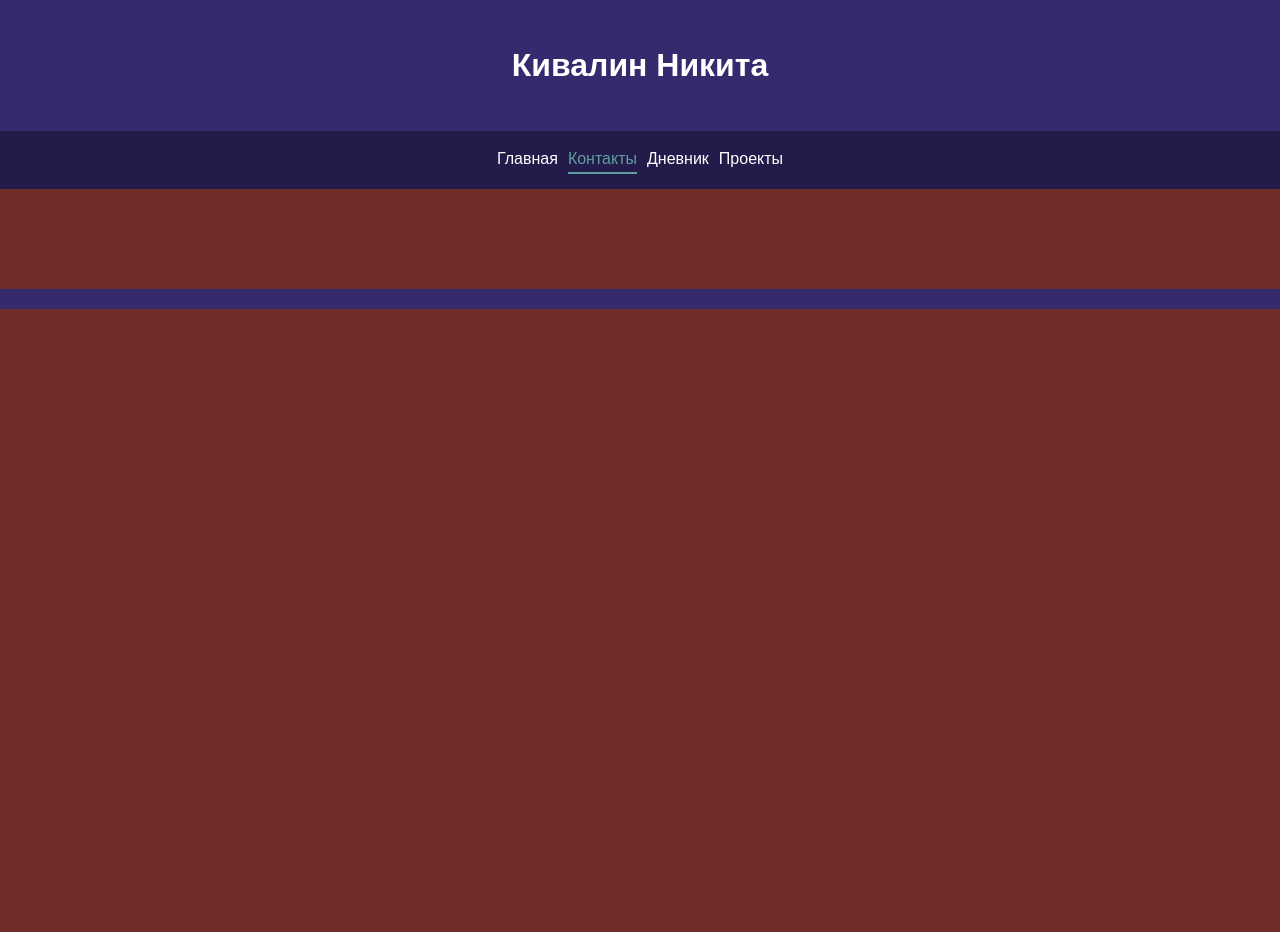
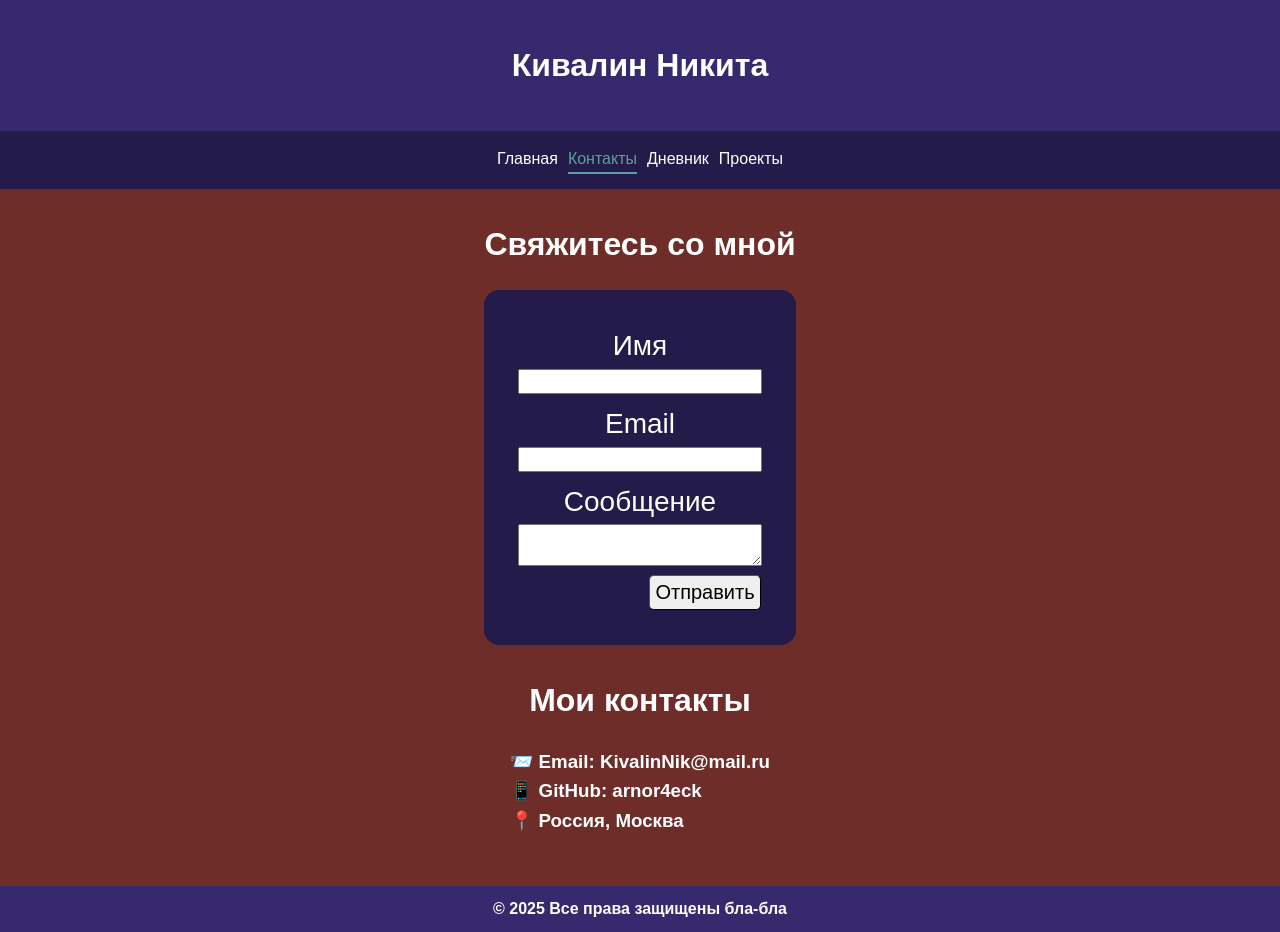
Before and after one commit to arnor4eck/fbr_kr, a plain HTML site: page pages/contacts.html in a window 1280 px wide. Before the commit the page ends 800 px from the top, so only its background shows below. Drawn offline with Linux system fonts and the light colour scheme.

Commit message:
added contacts page

```diff
--- a/pages/contacts.html
+++ b/pages/contacts.html
@@ -7,7 +7,7 @@
     <link rel="stylesheet" href="../styles/styles.css">
 </head>
 <body>
-    <div>
+    <main>
         <header>
             <h1 class="header__title">Кивалин Никита</h1>
         </header>
@@ -20,10 +20,50 @@
                 <li class="nav__el"><a class="nav__link" href="/pages/projects.html">Проекты</a></li>
             </ul>
         </nav>
+            <section class="contacts">
+                <section class="contacts__header">
+                    <h1 class="section__article">Свяжитесь со мной</h1>
+                </section>
+                <section class="contacts__content">
+                    <form id="feedbackForm" method="dialog">
+                        <div class="form__group">
+                            <label for="name">Имя</label>
+                            <input type="text" id="name" name="name" required>
+                        </div>
+                        <div class="form__group">
+                            <label for="email">Email</label>
+                            <input type="email" id="email" name="email" required>
+                        </div>
+                        <div class="form__group">
+                            <label for="message">Сообщение</label>
+                            <textarea id="message" name="message" required></textarea>
+                        </div>
+                        <div class="form__actions">
+                            <button type="button" class="btn btn--submit" onclick="submitForm()">Отправить</button>
+                        </div>
+                    </form>
+                </section>
+            </section>
 
-        <main>
-            <footer></footer>
-        </main>
-    </div>
+            <section class="my-contacts">
+                <section class="contacts__header">
+                    <h1 class="section__article">Мои контакты</h1>
+                </section>
+                <section class="my-contacts__container">
+                    <article class="contact">
+                        <h3>📨 Email: KivalinNik@mail.ru</h3>
+                    </article>
+                    <article class="contact">
+                        <h3>📱 GitHub: arnor4eck</h3>
+                    </article>
+                    <article class="contact">
+                        <h3>📍 Россия, Москва</h3>
+                    </article>
+                </section>
+            </section>
+
+            <footer><h1 class="footer__text">&copy; 2025 Все права защищены бла-бла</h1></footer>
+    </main>
+    <script src="/scripts/form.js"></script>
 </body>
 </html>
--- /dev/null
+++ b/scripts/form.js
@@ -0,0 +1,12 @@
+function submitForm() {
+    var form = document.getElementById("feedbackForm");
+    const formData = new FormData(form);
+
+    if (!form.checkValidity()) {
+        form.reportValidity();
+        return;
+    }
+    else{
+        form.reset();
+    }
+}
--- a/styles/styles.css
+++ b/styles/styles.css
@@ -83,7 +83,7 @@ nav{
     gap: 30px;
 }
 
-.skills__header, .projects__header {
+.skills__header, .projects__header, .contacts__header {
     text-align: center;
     margin-bottom: 20px;
 }
@@ -161,6 +161,41 @@ nav{
     border-radius: 15px;
 }
 
+.projects__element:hover{
+    transform: translateY(-3px);
+}
+
+.contacts{
+    display: grid;
+    justify-content: center;
+    margin: 30px;
+}
+
+.contacts__content{
+    background-color: var(--color-main-dark);
+    padding: 30px;
+    border-radius: 15px;
+}
+
+.form__group{
+    font-size: 28px;
+    display: grid;
+    padding: 4px;
+}
+
+.form__group>label{
+    text-align: center;
+}
+
+.form__group>input,select,textarea{
+    font-size: 18px;
+}
+
+.my-contacts__container{
+    display: grid;
+    justify-content: center;
+}
+
 .btn{
     font-size: 20px;
     border-radius: 15px;
@@ -168,11 +203,21 @@ nav{
     padding: 5px;
 }
 
+.form__actions{
+    display: flex;
+    justify-content: right;
+    margin: 5px;
+}
+
+.btn--submit{
+    border-radius: 5px;
+}
+
 footer{
     text-align: center;
     background: var(--color-main);
     padding: 10px;
-    margin-top: 100px;
+    margin-top: 50px;
 }
 
 .footer__text{
```
Also changed, not shown: index.html (+2 -8 lines), pages/diary.html (+4 -5 lines), pages/projects.html (+3 -7 lines).
